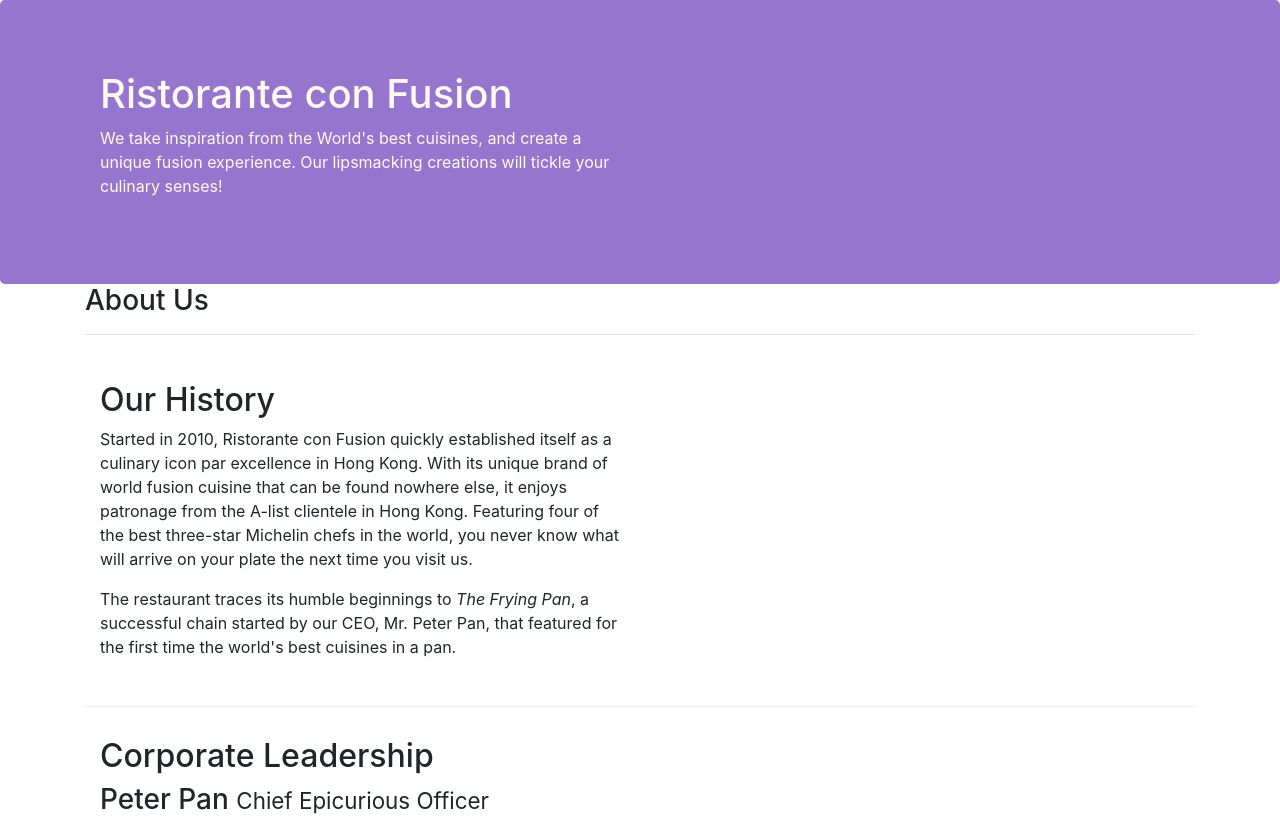
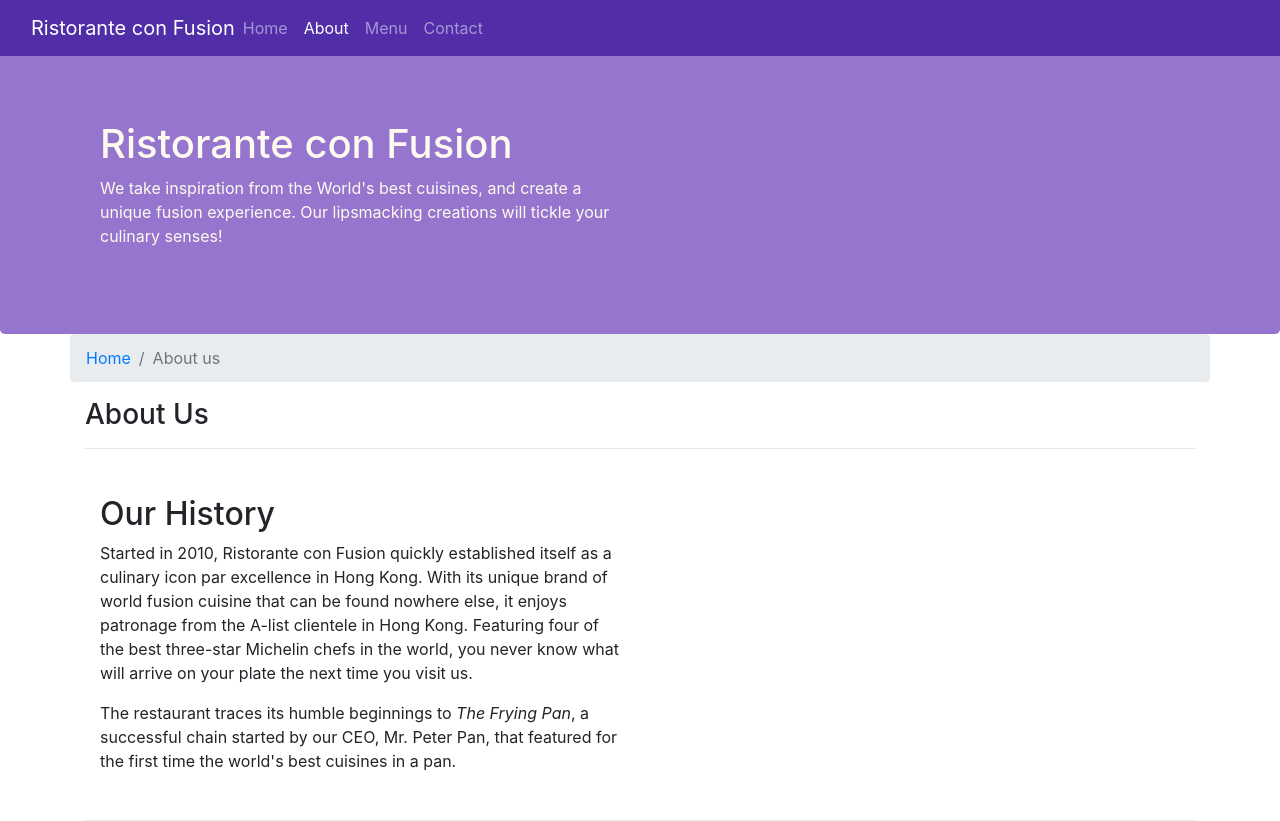
Before and after one commit to arshiamd/conFusion, a website: page aboutus.html in a window 1280 px wide. Shown: the top 821 px of the page. Drawn offline with nearby package versions, Linux system fonts and the light colour scheme.

Commit message:
Navbar-breadcrumbs

```diff
--- a/aboutus.html
+++ b/aboutus.html
@@ -10,6 +10,24 @@
 </head>
 
 <body>
+    <nav class="navbar navbar-dark navbar-expand-sm  fixed-top">
+        <div class="container-fluid">
+            <button class="navbar-toggler" type="button" data-toggle="collapse" data-target="#Navbar">
+                <span class="navbar-toggler-icon"></span>
+            </button>
+            <a class="navbar-brand mr-auto" href="index.html">Ristorante con Fusion</a>
+            <div class="collapse navbar-collapse" id="Navbar">
+                <ul class="navbar-nav mr-auto">
+                    <li class="nav-item"><a class="nav-link" href="index.html">Home</a></li>
+                    <li class="nav-item active"><a class="nav-link" href="#">About</a></li>
+                    <li class="nav-item"><a class="nav-link" href="#">Menu</a></li>
+                    <li class="nav-item"><a class="nav-link" href="#">Contact</a></li>
+                </ul>
+
+            </div>
+
+        </div>
+    </nav>
 
     <header class="jumbotron">
         <div class="container">
@@ -26,6 +44,10 @@
 
     <div class="container">
         <div class="row">
+            <ol class="col-12 breadcrumb">
+                <li class="breadcrumb-item"><a href="index.html">Home</a></li>
+                <li class="breadcrumb-item active">About us</li>
+            </ol>
             <div class="col">
                <h3>About Us</h3>
                <hr>
@@ -65,7 +87,7 @@
                 <div class="col-4 offset-1 col-sm-2">
                     <h5>Links</h5>
                     <ul class="list-unstyled">
-                        <li><a href="#">Home</a></li>
+                        <li><a href="index.html">Home</a></li>
                         <li><a href="#">About</a></li>
                         <li><a href="#">Menu</a></li>
                         <li><a href="#">Contact</a></li>
--- a/css/style.css
+++ b/css/style.css
@@ -37,3 +37,12 @@
     margin: 0px auto;
     padding: 30px 0px;
 }
+
+body{
+    padding-top:50px;
+    z-index: 0;
+}
+
+.navbar-dark{
+    background-color: #512DA8;
+}
```
Also changed, not shown: index.html (+20 -3 lines).
